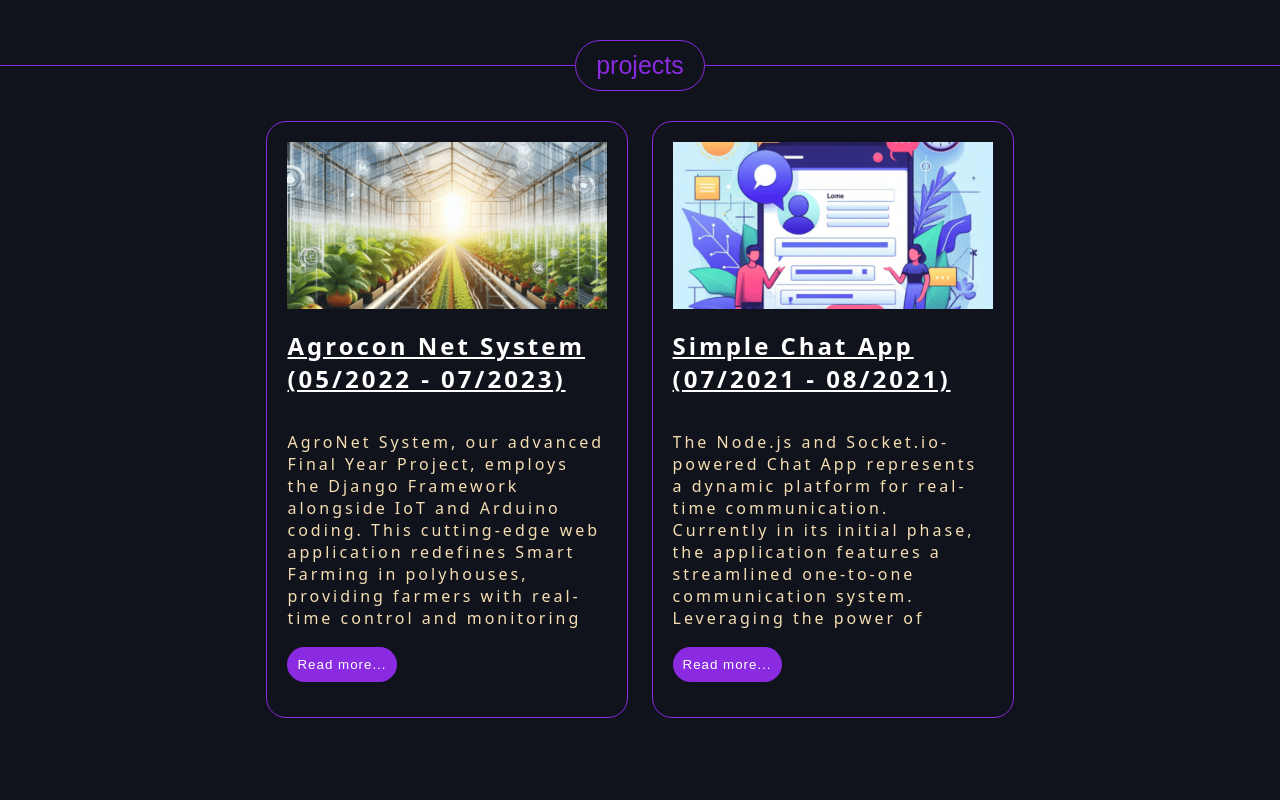
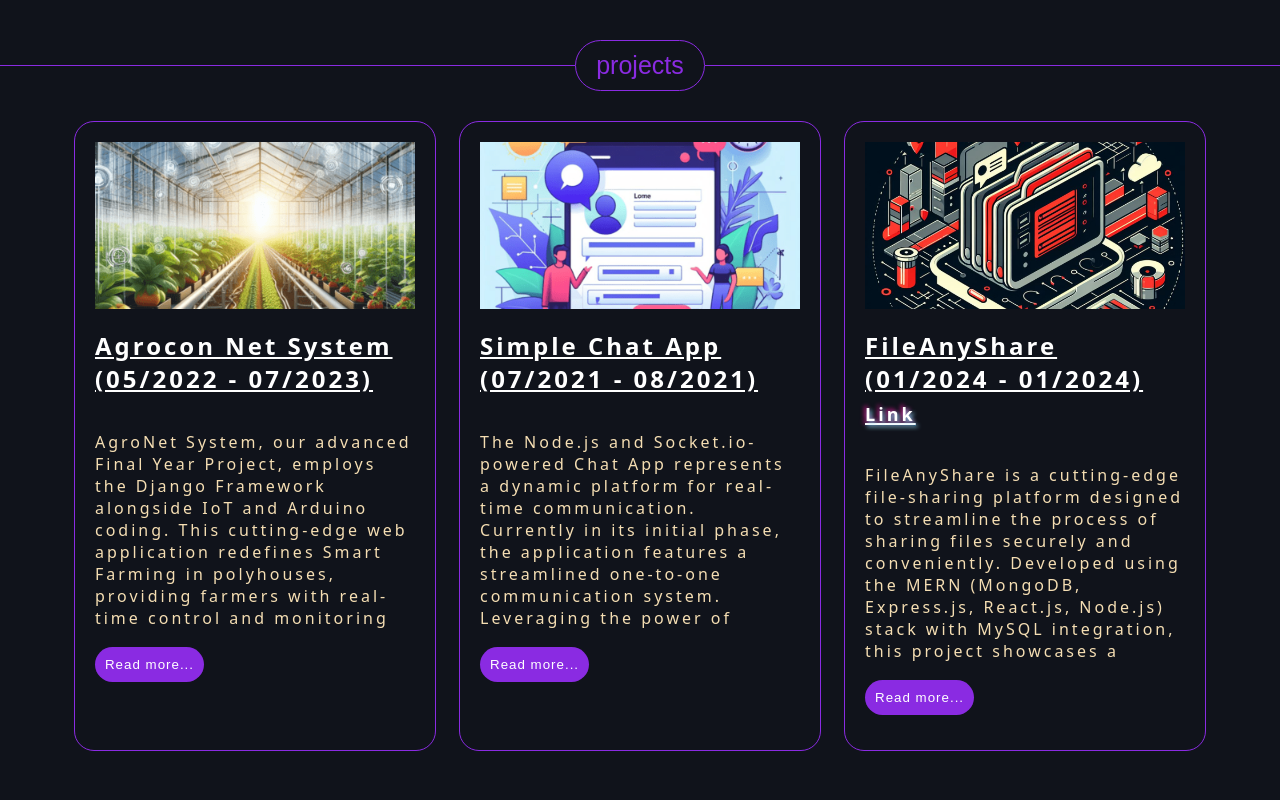
Before and after one commit to tejas1505/portfolio, a plain HTML site: page index.html in a window 1280 px wide. Shown: the part 640-1440 px from the top of the page. Drawn offline with nearby package versions, Linux system fonts and the light colour scheme.

Commit message:
Updated Resume, Added FileAnyShare project

```diff
--- a/index.html
+++ b/index.html
@@ -58,7 +58,7 @@
             <p class="tagline">Likes to work on full stack technologies, enjoys challenges, always curious to know how
                 technologies
                 really works.</p>
-            <button class="download" id="download" onclick="window.open('Assets/Resume.pdf')">Download Resume</button>
+            <button class="download" id="download" onclick="window.open('Assets/TejasChavanResume.pdf')">Download Resume</button>
         </div>
         <div class="sec1-div2">
             <div class="circle2"></div>
@@ -94,12 +94,13 @@
                 user-friendly interface and a seamless chat experience.</p>
             <div class="card-footer"><button class="footer-btn" onclick="readMore(this)">Read more...</button></div>
         </div>
-        <!-- <div class="card" name="card_3">
-            <img src="./Assets/notesapp.png" width="auto" alt="" srcset="">
-            <h2 class="card-title">Poster & Video Generator (10/2023 - 12/2023)</h2>
-            <p class="card-desc" id="card_3">This project, built with the MERN stack (MySQL, Node.js, ExpressJS, ReactJS), is a user-friendly poster-making platform. Users can effortlessly upload images, placing them within stylish poster frames. Additionally, the application supports the merging of videos into posters, creating dynamic multimedia compositions. Upon completion, users can easily download their personalized posters. The backend, powered by Node.js and ExpressJS, ensures seamless server-side operations, while ReactJS delivers a smooth and intuitive frontend experience.</p>
+        <div class="card" name="card_3">
+            <img src="./Assets/FileAnyShare.png" width="auto" alt="" srcset="">
+            <h2 class="card-title">FileAnyShare (01/2024 - 01/2024) <a href="https://fileanyshare.vercel.app/" target="_blank">Link</a></h2>
+            <p class="card-desc" id="card_3">
+                FileAnyShare is a cutting-edge file-sharing platform designed to streamline the process of sharing files securely and conveniently. Developed using the MERN (MongoDB, Express.js, React.js, Node.js) stack with MySQL integration, this project showcases a robust set of features tailored to meet modern file-sharing needs. With FileAnyShare, users can effortlessly upload files of any size and format, secure in the knowledge that each upload is assigned a unique, randomly generated URL path for enhanced privacy. The platform also empowers users with customizable expiration times for shared files, ensuring data privacy and regulatory compliance. Dynamic link generation facilitates seamless sharing across teams, clients, and stakeholders, while an intuitive interface allows recipients to effortlessly view shared files and download them with a single click. FileAnyShare represents a fusion of innovative technology and user-centric design, setting the benchmark for efficient and secure file sharing in today's digital landscape.</p>
             <div class="card-footer"><button class="footer-btn" onclick="readMore(this)">Read more...</button></div>
-        </div> -->
+        </div>
     </section>
     <div data-aos="fade-down" class="divider" id="sec3"><span class="line"></span> <button data-aos="fade-down"
             data-aos-delay="500" class="divider-btn">skills</button><span data-aos="fade-down" data-aos-delay="1000"
```
Also changed, not shown: Assets/FileAnyShare.png (added), 1 other file.
